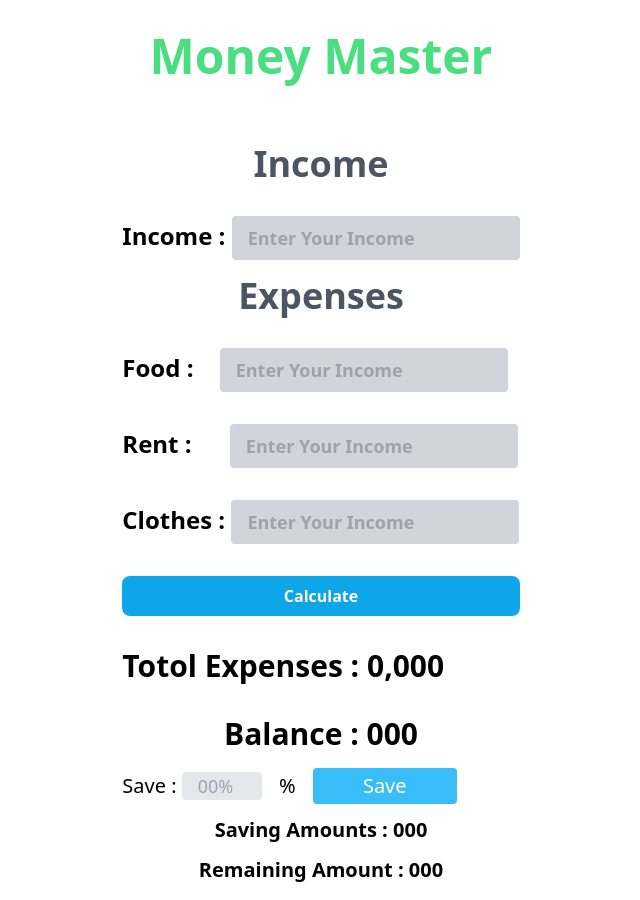
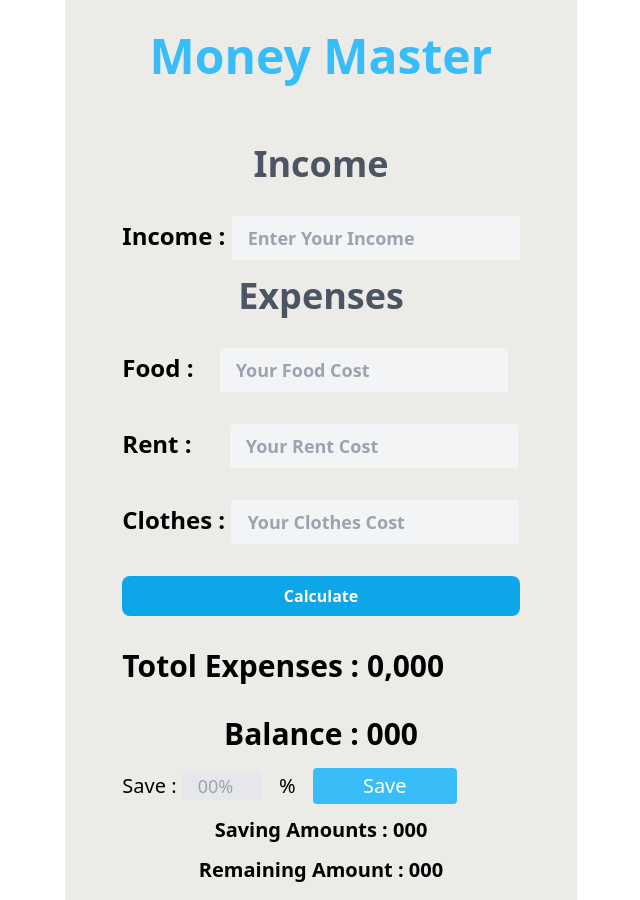
Before and after one commit to MehediHasan4321/Money-Master, a plain HTML site: page index.html in a window 1280 px wide. Shown: the whole page, without its empty margins (319-959 px from the left). Drawn offline with nearby package versions, Linux system fonts and the light colour scheme.

Commit message:
first commit

```diff
--- a/index.html
+++ b/index.html
@@ -13,7 +13,7 @@
 <body>
     <header>
         <section class="content py-8">
-            <h1 class="text-5xl text-center font-semibold text-green-400">Money Master</h1>
+            <h1 class="text-5xl text-center font-semibold text-sky-400">Money Master</h1>
         </section>
 
     </header>
@@ -21,7 +21,7 @@
         <section class="mb-4">
             <h1 class="text-center text-gray-600 text-4xl font-semibold my-8">Income</h1>
             <label class="w-48 text-2xl font-semibold" for="income-inp">Income : <input
-                    class="bg-gray-300  py-2 pl-4 rounded text-lg text-black outline-none" type="text" autofocus id="income-inp"
+                    class="bg-gray-100  py-2 pl-4 rounded text-lg text-black outline-none" type="text" autofocus id="income-inp"
                     placeholder="Enter Your Income"></label>
         </section>
        <section class="space-y-8">
@@ -29,18 +29,18 @@
 
         <div>
             <label class="w-48 text-2xl font-semibold" for="income-inp">Food : <input
-                class="bg-gray-300  py-2 pl-4 rounded ml-5 text-lg text-black outline-none" type="text" id="food-inp"
-                placeholder="Enter Your Income"></label>
+                class="bg-gray-100  py-2 pl-4 rounded ml-5 text-lg text-black outline-none" type="text" id="food-inp"
+                placeholder="Your Food Cost"></label>
         </div>
         <div>
             <label class="w-48 text-2xl font-semibold" for="income-inp">Rent : <input
-                class="bg-gray-300  py-2 pl-4 rounded ml-8 text-black outline-none text-lg" type="text" id="rent-inp"
-                placeholder="Enter Your Income"></label>
+                class="bg-gray-100  py-2 pl-4 rounded ml-8 text-black outline-none text-lg" type="text" id="rent-inp"
+                placeholder="Your Rent Cost"></label>
         </div>
         <div>
             <label class="w-48 text-2xl font-semibold" for="income-inp">Clothes : <input
-                class="bg-gray-300  py-2 pl-4 rounded text-lg text-black outline-none" type="text" id="cloth-inp"
-                placeholder="Enter Your Income"></label>
+                class="bg-gray-100  py-2 pl-4 rounded text-lg text-black outline-none" type="text" id="cloth-inp"
+                placeholder="Your Clothes Cost"></label>
         </div>
         <button id="calculate-btn" class="bg-sky-500 text-white font-semibold py-2 px-4 rounded-lg w-full">Calculate</button>
         <h1 class="text-3xl font-semibold">Totol Expenses : <span id="total-expenses">0,000</span></h1>
--- a/styles.css
+++ b/styles.css
@@ -5,8 +5,9 @@ header{
 }
 
 .content{
-    width: 80%;
+    width: 40%;
     height: auto;
     margin: 0 auto;
+    background-color: rgb(236, 235, 232);
 
 }
```
